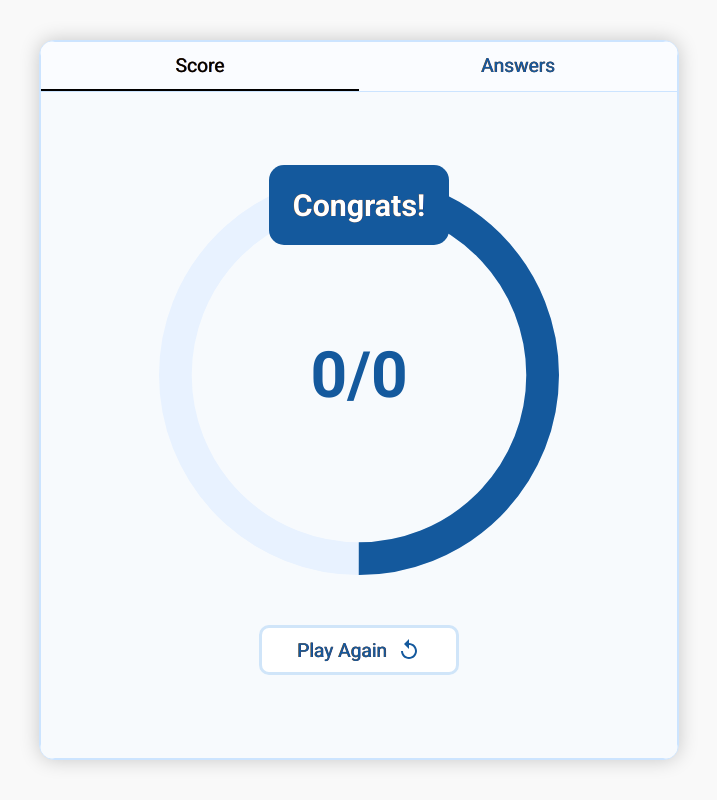
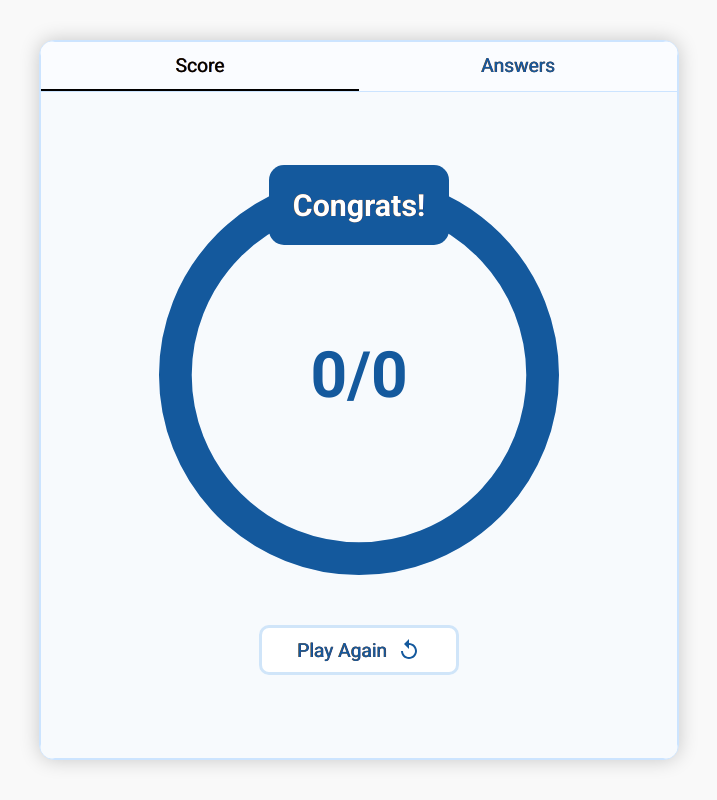
Before and after one commit to RonnieTz/quiz, a React (Vite) app: page /results in a window 1280 px wide. Shown: the whole page, without its empty margins (281-998 px from the left). Built offline with nearby package versions, Linux system fonts and the light colour scheme.

Commit message:
fix bug with results circular progress

```diff
--- a/src/results/Results.tsx
+++ b/src/results/Results.tsx
@@ -20,7 +20,7 @@ const Results = () => {
         />
         <CircularProgress
           sx={{ position: 'absolute', color: 'rgb(20, 89, 157)' }}
-          value={50}
+          value={(correctAnswers / questions.length) * 100}
           variant="determinate"
           size={'400px'}
         ></CircularProgress>
```
